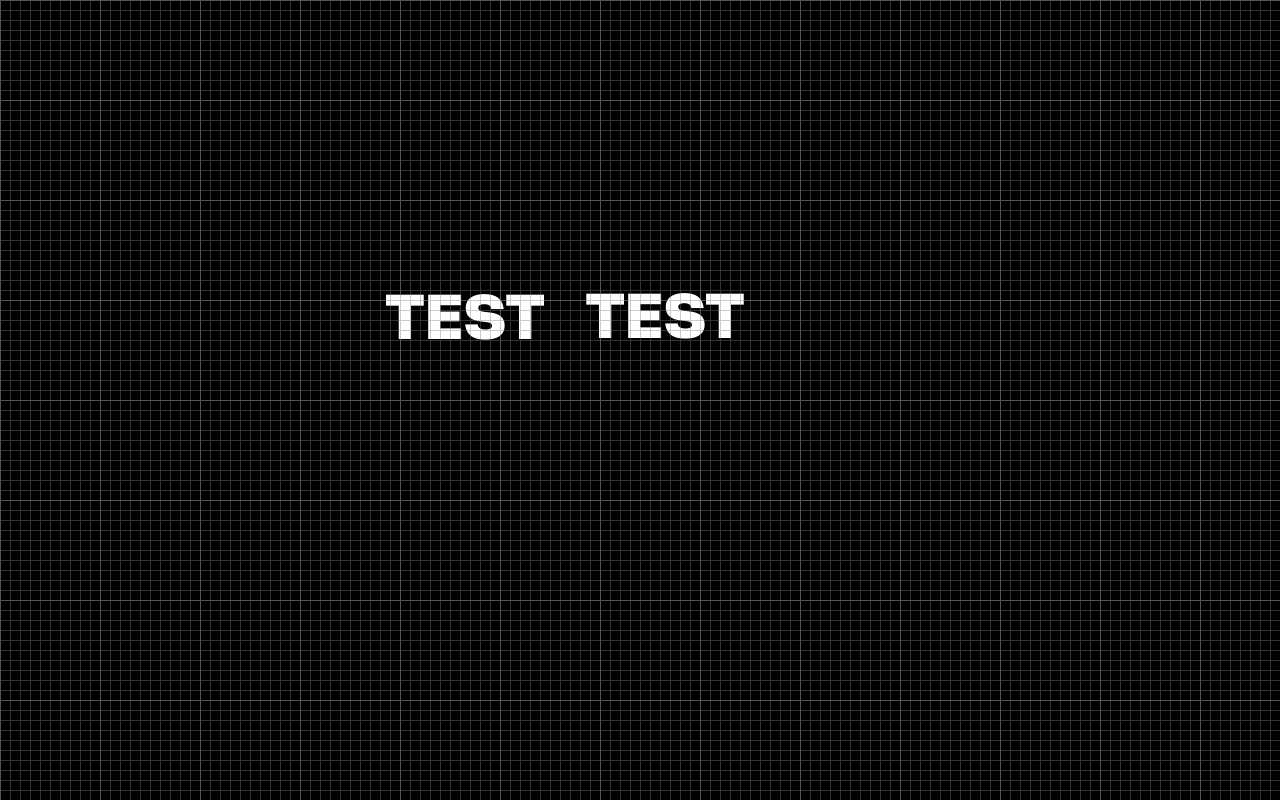
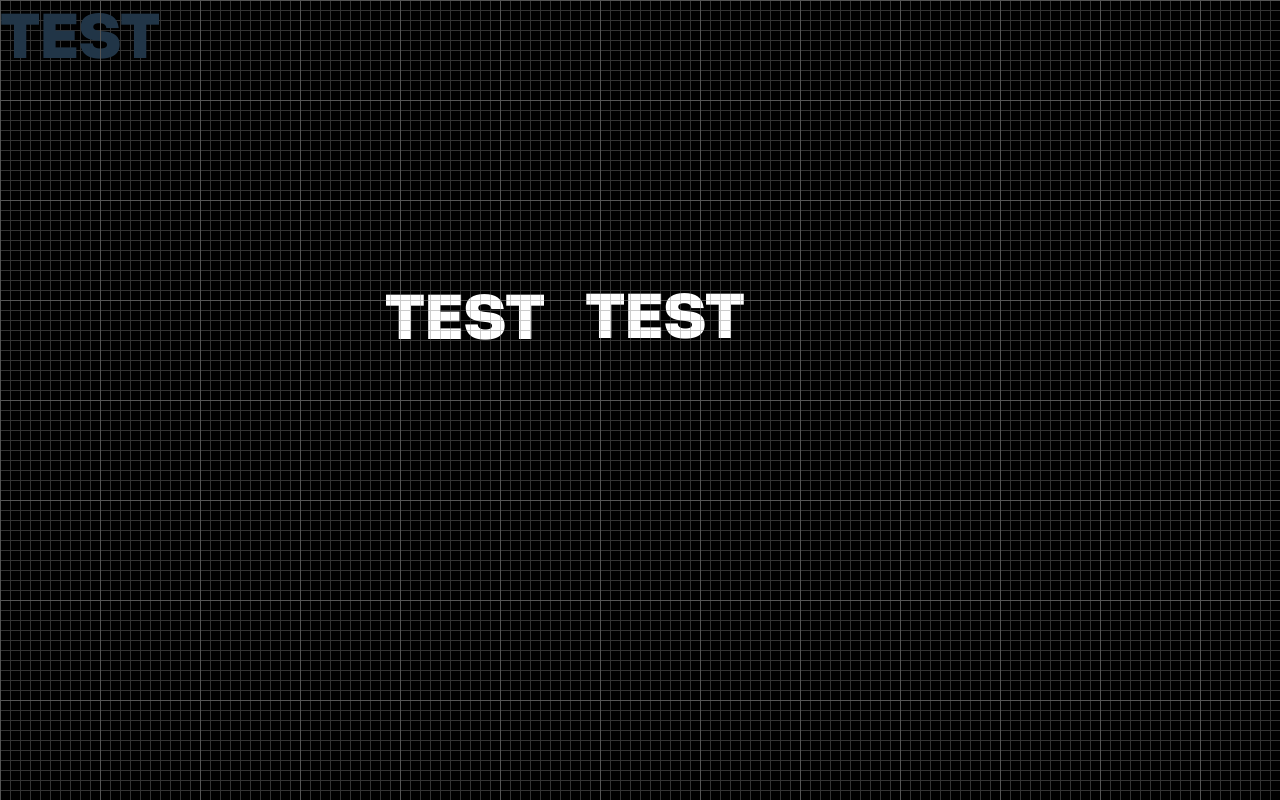
Before and after one commit to bhorsting/text-align-test, a Vue app: page / in a window 1280 px wide. Built offline with nearby package versions, Linux system fonts and the light colour scheme.

Commit message:
log some rect

```diff
--- a/src/components/HelloWorld.vue
+++ b/src/components/HelloWorld.vue
@@ -27,6 +27,13 @@ onMounted(() => {
         <span class="inner-text" ref="txt">TEST</span>
       </span>
     </div>
+
+    <div class="test-div3">
+      <span>
+        <span class="inner-text" ref="txt">TEST</span>
+      </span>
+    </div>
+
   </div>
 </template>
 
@@ -65,6 +72,14 @@ onMounted(() => {
   font-family: Herokid2 !important;
 }
 
+.test-div3 {
+  position: absolute;
+  top: 300;
+  left: 300;
+  font-family: Herokid;
+  font-size: 55px;
+}
+
 
 .inner-text {
   background-image: unset;
```
Lines whose indentation alone changed are shown as unchanged.
